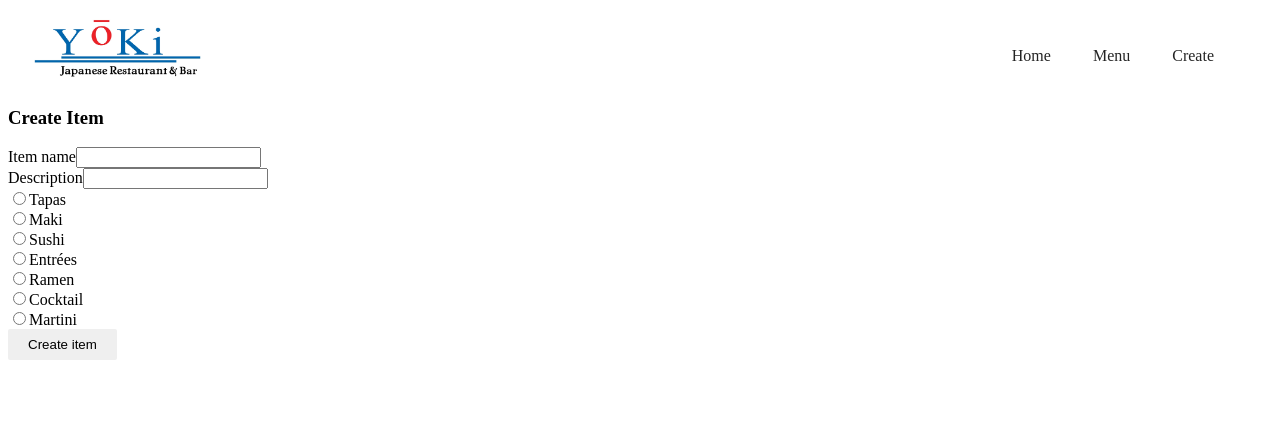
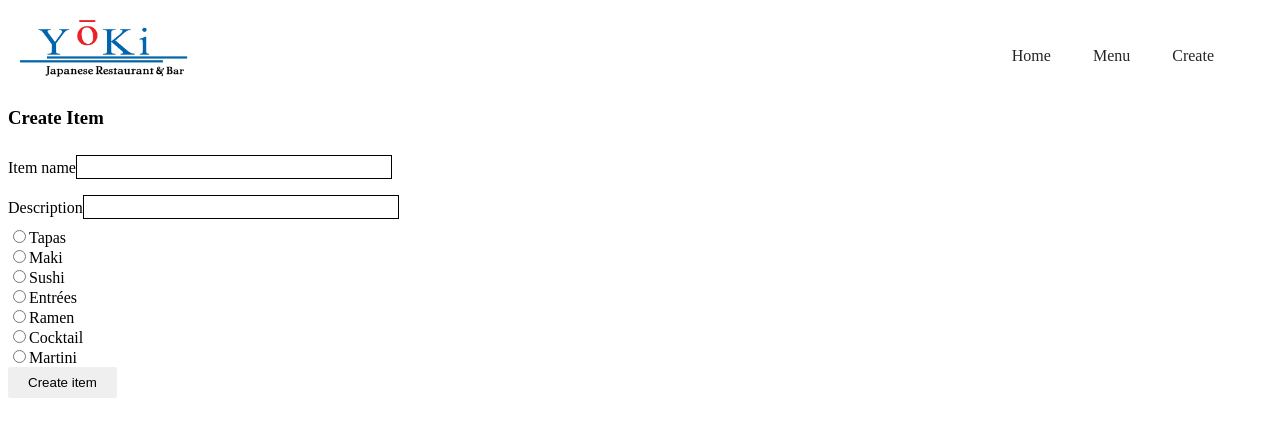
Before and after one commit to truman2cool/YokiTrainer, a React (Create React App) app in the folder client/: page /create in a window 1280 px wide. Shown: the top 436 px of the page. Built offline with nearby package versions, Linux system fonts and the light colour scheme.

Commit message:
Updated forms
forms are required to be filled before moving on

```diff
--- a/client/package.json
+++ b/client/package.json
@@ -11,6 +11,8 @@
     "path": "^0.12.7",
     "react": "^18.2.0",
     "react-dom": "^18.2.0",
+    "react-form-validator-core": "^1.1.2",
+    "react-hook-form": "^7.37.0",
     "react-redux": "^8.0.4",
     "react-router-dom": "^6.4.0",
     "react-scripts": "5.0.1",
--- a/client/src/css/Midsection.css
+++ b/client/src/css/Midsection.css
@@ -2,12 +2,12 @@ video {
   object-fit: cover;
   width: 100%;
   height: 100%;
-  position: fixed;
+  position:absolute;
   z-index: -1;
 }
 
 .hero-container {
-  /* background: url('/images/img-home.jpg') center center/cover no-repeat; */
+  background-image:image('/images/img-home.jpg');
   height: 100vh;
   width: 100%;
   display: flex;
--- /dev/null
+++ b/client/src/css/form.css
@@ -0,0 +1,21 @@
+input[type=text]{
+    background-color: white;
+    width: 25%;
+    padding: 5px 10px 2px;
+    margin: 8px 0;
+    box-sizing: border-box;
+    border: 1px solid black;
+}
+
+input:focus{
+    background-color: lightgrey;
+    width: 25%;
+    padding: 5px 10px 2px;
+    margin: 8px 0;
+    box-sizing: border-box;
+    border: 1px solid black;
+}
+
+button{
+    width:100%
+}
--- a/client/src/css/navbar.css
+++ b/client/src/css/navbar.css
@@ -15,13 +15,13 @@ navbar {
     justify-content: center;
     align-items: center;
     height: 80px;
-    max-width: 1500px;
+    max-width: 1600px;
   }
 
   .navbar-logo {
     color: #242424;
     justify-self: start;
-    margin-left: 20px;
+    margin-left: 5px;
     cursor: pointer;
     text-decoration: none;
     font-size: 2rem;
--- a/client/src/pages/login.js
+++ b/client/src/pages/login.js
@@ -51,6 +51,7 @@ function updateUser(value) {
                 id="email"
                 onChange={(e) => updateUser({email: e.target.value})}
                 value={user.email}
+                required
                 />
             </div>
             <label>Password:</label>
@@ -60,6 +61,7 @@ function updateUser(value) {
                 id="password"
                 onChange={(e) => updateUser({password: e.target.value})}
                 value={user.password}
+                required
                 />
             </div>
             <div className="form-group">
```
Also changed, not shown: client/src/pages/signup.js (+7 -1 lines), 2 other files (tests, documents, lock files or other folders).
